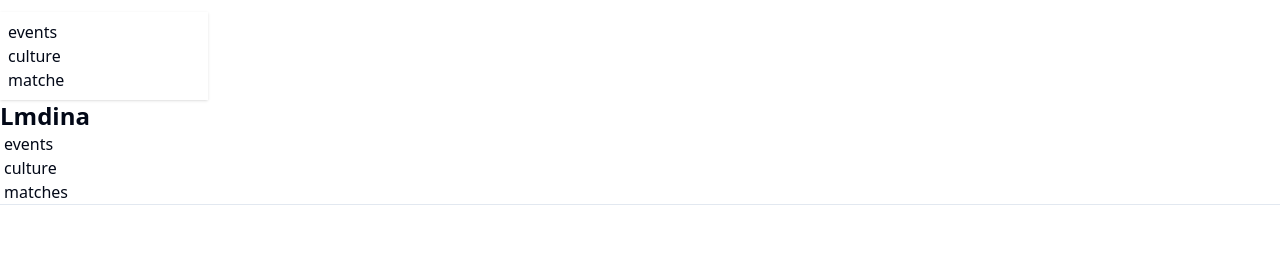
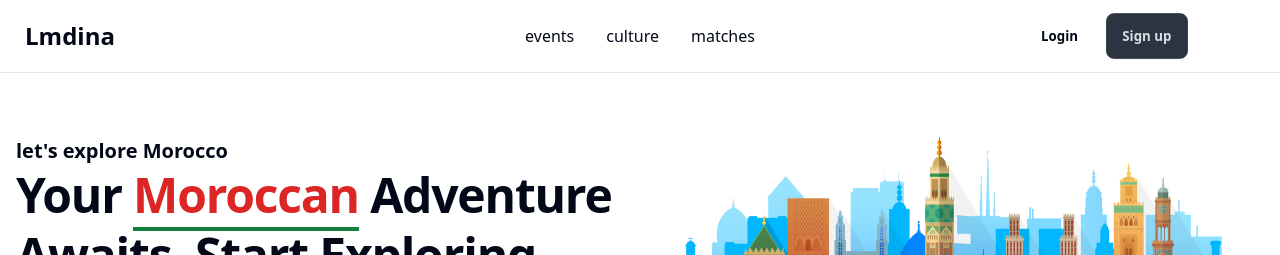
Before and after one commit to younes-jabbour/lmdina-frontend, a Next.js app: page / in a window 1280 px wide. Shown: the top 255 px of the page. Built offline with nearby package versions, Linux system fonts and the light colour scheme.

Commit message:
Updated tailwind conf

```diff
--- a/tailwind.config.js
+++ b/tailwind.config.js
@@ -2,10 +2,9 @@
 module.exports = {
   darkMode: ["class"],
   content: [
-    './pages/**/*.{ts,tsx,js,jsx}',
-    './components/**/*.{ts,tsx,js,jsx}',
-    './app/**/*.{ts,tsx,js,jsx}',
-    './src/**/*.{ts,tsx,js,jsx}',
+    "./src/pages/**/*.{js,ts,jsx,tsx,mdx}",
+    "./src/components/**/*.{js,ts,jsx,tsx,mdx}",
+    "./src/app/**/*.{js,ts,jsx,tsx,mdx}",
   ],
   prefix: "",
   theme: {
@@ -73,5 +72,16 @@ module.exports = {
       },
     },
   },
-  plugins: [require("tailwindcss-animate")],
+  plugins: [require("tailwindcss-animate"),],
+  plugins: [require('daisyui')],
+  daisyui: {
+    themes: ["light"], // false: only light + dark | true: all themes | array: specific themes like this ["light", "dark", "cupcake"]
+    darkTheme: "dark", // name of one of the included themes for dark mode
+    base: true, // applies background color and foreground color for root element by default
+    styled: true, // include daisyUI colors and design decisions for all components
+    utils: true, // adds responsive and modifier utility classes
+    prefix: "", // prefix for daisyUI classnames (components, modifiers and responsive class names. Not colors)
+    logs: true, // Shows info about daisyUI version and used config in the console when building your CSS
+    themeRoot: ":root", // The element that receives theme color CSS variables
+  },
 }
```
